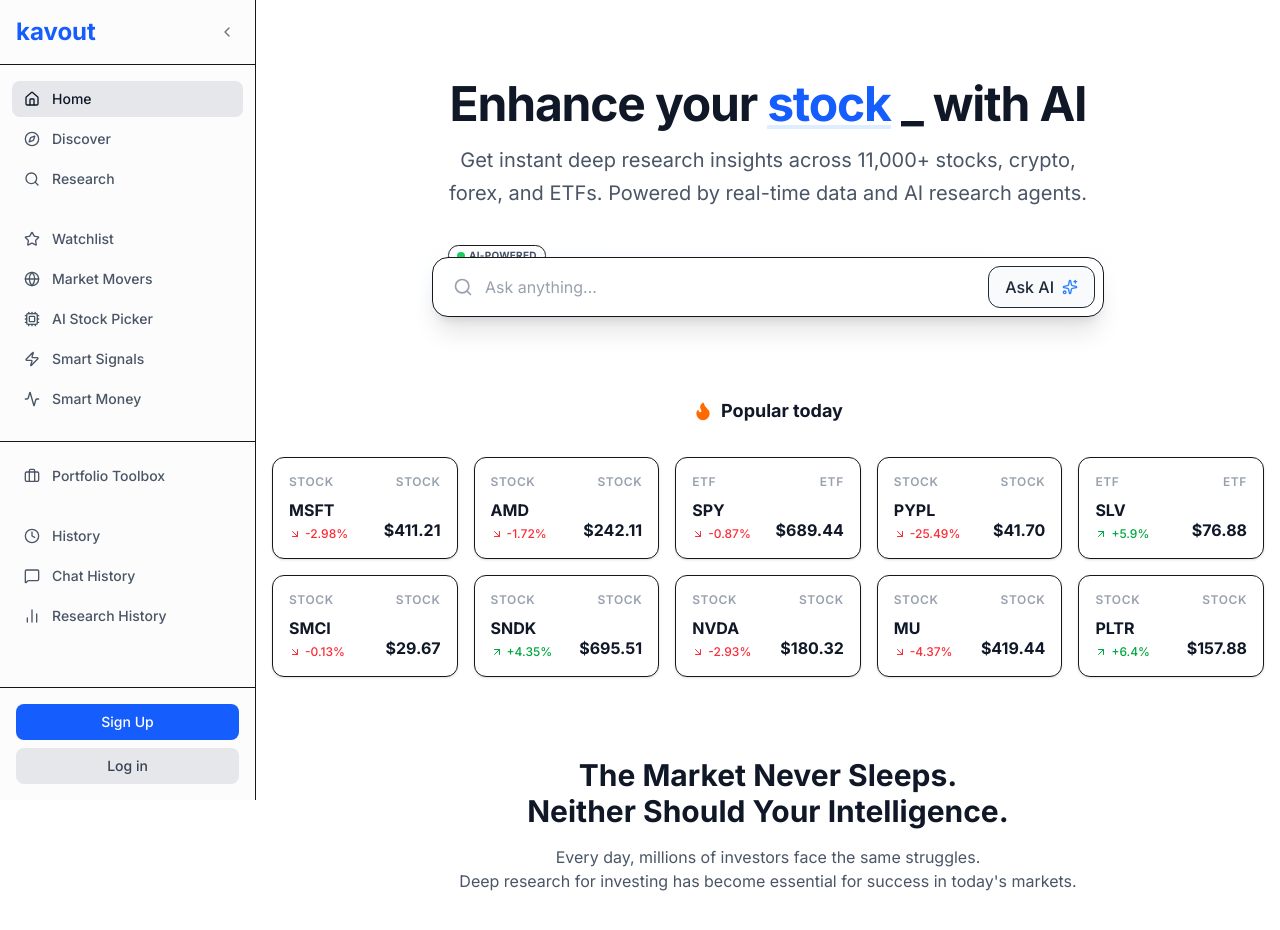
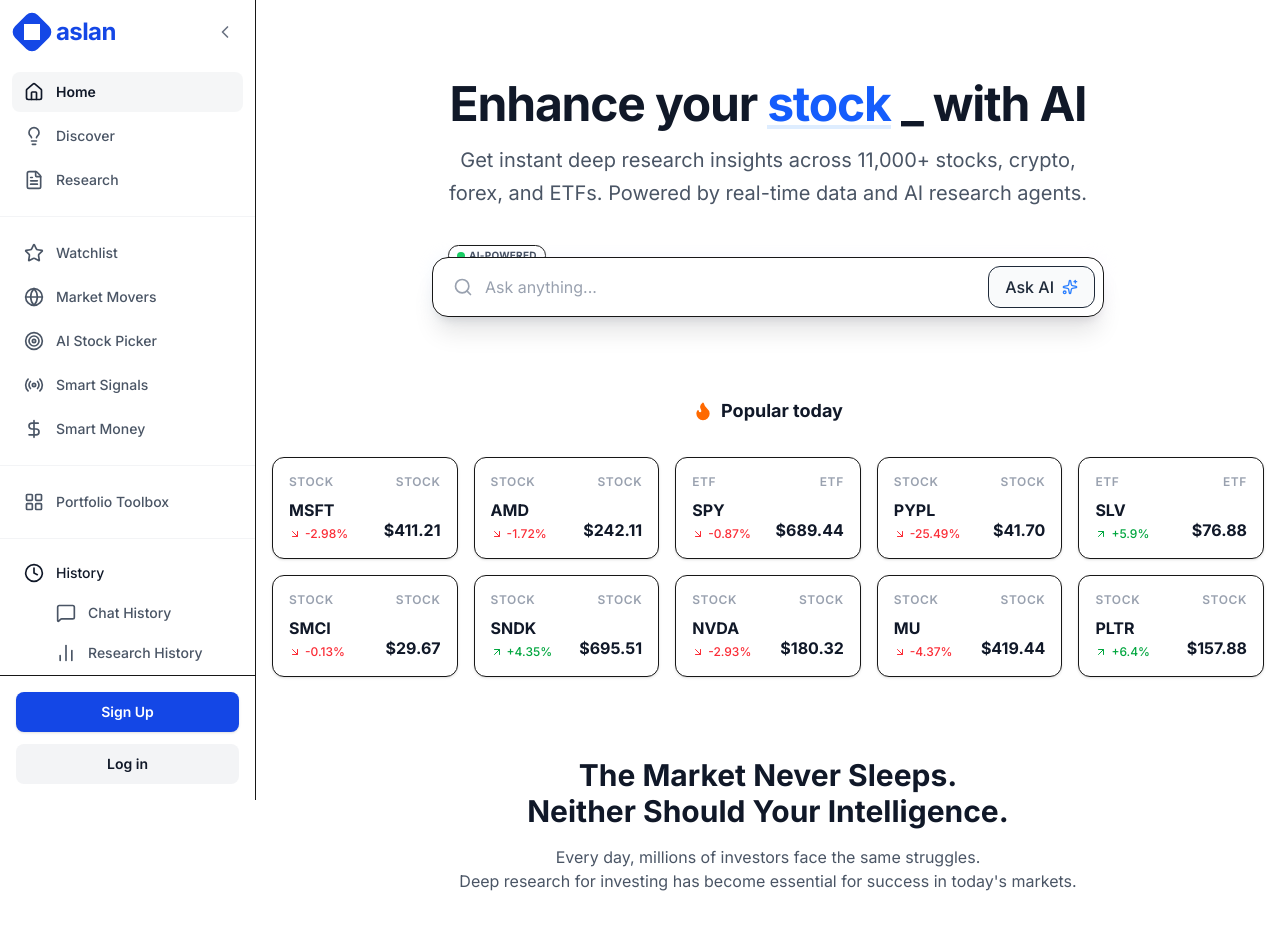
Before and after one commit to Paichanwut/aslan, a Next.js app: page / in a window 1280 px wide. Shown: the top 930 px of the page. Built offline with nearby package versions, Linux system fonts and the light colour scheme.

Commit message:
feat: Refine Sidebar with dark blue theme and correct menu items

```diff
--- a/src/components/Sidebar.tsx
+++ b/src/components/Sidebar.tsx
@@ -2,120 +2,173 @@
 import {
   Home,
   Compass,
+  Clock,
   Search,
   Star,
   Globe,
   Cpu,
   Zap,
-  Activity,
+  DollarSign,
   Briefcase,
-  Clock,
+  History,
   MessageSquare,
   BarChart2,
   ChevronLeft,
+  Hexagon,
 } from "lucide-react";
 import { cn } from "@/lib/utils";
 
 const NAV_ITEMS = [
-  { icon: Home, label: "Home", href: "/" },
+  { icon: Home, label: "Home", href: "/", isActive: true },
   { icon: Compass, label: "Discover", href: "#" },
-  { icon: Search, label: "Research", href: "#" },
+  { icon: Clock, label: "Research", href: "#" }, // Using Clock or Search for Research? Image has a Clock/Paper icon. Let's use Clock or FileText. Actually the image has a clock-like icon for "Research"? No, looks like a document/search. Let's stick to Search or similar. Wait, look at the image: "Research" has a magnifying glass/document icon? No, looks like a clock or timer? Ah, "Research" icon looks like a document with a magnifying glass maybe? Or a report. History has a clock.
+  // Let's re-examine image 2.
+  // Home: House icon.
+  // Discover: Lightbulb icon.
+  // Research: Document with a clock or eye? It looks like a report. Let's use FileText or Search.
+  // Watchlist: Star.
+  // Market Movers: Globe.
+  // AI Stock Picker: Target/Selection icon?
+  // Smart Signals: Signal waves.
+  // Smart Money: Dollar sign coin.
+  // Portfolio Toolbox: Layout/Grid icon.
+  // History: Clock.
+  // Chat History: Bubble.
+  // Research History: Bar chart.
 ];
 
-const SECONDARY_NAV_ITEMS = [
-  { icon: Star, label: "Watchlist", href: "#" },
-  { icon: Globe, label: "Market Movers", href: "#" },
-  { icon: Cpu, label: "AI Stock Picker", href: "#" },
-  { icon: Zap, label: "Smart Signals", href: "#" },
-  { icon: Activity, label: "Smart Money", href: "#" },
-];
-
-const TOOLS_ITEMS = [
-  { icon: Briefcase, label: "Portfolio Toolbox", href: "#" },
-];
-
-const HISTORY_ITEMS = [
-  { icon: Clock, label: "History", href: "#" },
-  { icon: MessageSquare, label: "Chat History", href: "#" },
-  { icon: BarChart2, label: "Research History", href: "#" },
-];
+// Let's correct the icons based on closer inspection if possible, or use closest matches.
+// Discover: Lightbulb
+// Research: Scroll/File?
+import { Lightbulb, FileText, Target, Radio, LayoutGrid } from "lucide-react";
 
 export function Sidebar() {
   return (
-    <div className="w-64 h-screen border-r bg-gray-50/50 flex flex-col hidden md:flex fixed left-0 top-0">
-      <div className="p-4 flex items-center justify-between border-b">
+    <div className="w-64 h-screen border-r bg-white flex flex-col fixed left-0 top-0">
+      {/* Header */}
+      <div className="p-4 flex items-center justify-between">
         <Link href="/" className="flex items-center gap-2">
-          <div className="text-2xl font-bold text-blue-600">kavout</div>
+          <div className="w-8 h-8 bg-blue-700 rounded-lg flex items-center justify-center transform rotate-45">
+            <div className="w-4 h-4 bg-white transform -rotate-45" />
+          </div>
+          <span className="text-2xl font-bold text-blue-700 tracking-tight">
+            aslan
+          </span>
         </Link>
-        <button className="p-1 hover:bg-gray-200 rounded">
-          <ChevronLeft className="w-4 h-4 text-gray-500" />
+        <button className="p-1 hover:bg-gray-100 rounded-full transition-colors">
+          <ChevronLeft className="w-5 h-5 text-gray-500" />
         </button>
       </div>
 
-      <div className="flex-1 overflow-auto py-4">
-        <div className="px-3 space-y-1">
-          {NAV_ITEMS.map((item) => (
+      <div className="flex-1 overflow-y-auto overflow-x-hidden py-2 custom-scrollbar">
+        {/* Main Nav */}
+        <div className="space-y-1 px-3">
           <Link
-              key={item.label}
-              href={item.href}
-              className={cn(
-                "flex items-center gap-3 px-3 py-2 rounded-lg text-sm font-medium transition-colors",
-                item.label === "Home"
-                  ? "bg-gray-200 text-gray-900"
-                  : "text-gray-600 hover:bg-gray-100 hover:text-gray-900",
-              )}
+            href="/"
+            className="flex items-center gap-3 px-3 py-2.5 rounded-lg text-sm font-semibold bg-gray-100/80 text-gray-900"
           >
-              <item.icon className="w-4 h-4" />
-              {item.label}
+            <Home className="w-5 h-5" />
+            Home
           </Link>
-          ))}
+          <Link
+            href="#"
+            className="flex items-center gap-3 px-3 py-2.5 rounded-lg text-sm font-medium text-gray-600 hover:bg-gray-50 hover:text-gray-900 transition-colors"
+          >
+            <Lightbulb className="w-5 h-5" />
+            Discover
+          </Link>
+          <Link
+            href="#"
+            className="flex items-center gap-3 px-3 py-2.5 rounded-lg text-sm font-medium text-gray-600 hover:bg-gray-50 hover:text-gray-900 transition-colors"
+          >
+            <FileText className="w-5 h-5" />
+            Research
+          </Link>
         </div>
 
-        <div className="mt-6 px-3 space-y-1">
-          {SECONDARY_NAV_ITEMS.map((item) => (
+        <div className="my-4 border-t border-gray-100" />
+
+        {/* Tools */}
+        <div className="space-y-1 px-3">
           <Link
-              key={item.label}
-              href={item.href}
-              className="flex items-center gap-3 px-3 py-2 rounded-lg text-sm font-medium text-gray-600 hover:bg-gray-100 hover:text-gray-900 transition-colors"
+            href="#"
+            className="flex items-center gap-3 px-3 py-2.5 rounded-lg text-sm font-medium text-gray-600 hover:bg-gray-50 hover:text-gray-900 transition-colors"
           >
-              <item.icon className="w-4 h-4" />
-              {item.label}
+            <Star className="w-5 h-5" />
+            Watchlist
           </Link>
-          ))}
+          <Link
+            href="#"
+            className="flex items-center gap-3 px-3 py-2.5 rounded-lg text-sm font-medium text-gray-600 hover:bg-gray-50 hover:text-gray-900 transition-colors"
+          >
+            <Globe className="w-5 h-5" />
+            Market Movers
+          </Link>
+          <Link
+            href="#"
+            className="flex items-center gap-3 px-3 py-2.5 rounded-lg text-sm font-medium text-gray-600 hover:bg-gray-50 hover:text-gray-900 transition-colors"
+          >
+            <Target className="w-5 h-5" />
+            AI Stock Picker
+          </Link>
+          <Link
+            href="#"
+            className="flex items-center gap-3 px-3 py-2.5 rounded-lg text-sm font-medium text-gray-600 hover:bg-gray-50 hover:text-gray-900 transition-colors"
+          >
+            <Radio className="w-5 h-5" />
+            Smart Signals
+          </Link>
+          <Link
+            href="#"
+            className="flex items-center gap-3 px-3 py-2.5 rounded-lg text-sm font-medium text-gray-600 hover:bg-gray-50 hover:text-gray-900 transition-colors"
+          >
+            <DollarSign className="w-5 h-5" />
+            Smart Money
+          </Link>
         </div>
 
-        <div className="mt-6 px-3 border-t pt-4 space-y-1">
-          {TOOLS_ITEMS.map((item) => (
+        <div className="my-4 border-t border-gray-100" />
+
+        <div className="space-y-1 px-3">
           <Link
-              key={item.label}
-              href={item.href}
-              className="flex items-center gap-3 px-3 py-2 rounded-lg text-sm font-medium text-gray-600 hover:bg-gray-100 hover:text-gray-900 transition-colors"
+            href="#"
+            className="flex items-center gap-3 px-3 py-2.5 rounded-lg text-sm font-medium text-gray-600 hover:bg-gray-50 hover:text-gray-900 transition-colors"
           >
-              <item.icon className="w-4 h-4" />
-              {item.label}
+            <LayoutGrid className="w-5 h-5" />
+            Portfolio Toolbox
           </Link>
-          ))}
         </div>
 
-        <div className="mt-6 px-3 space-y-1">
-          {HISTORY_ITEMS.map((item) => (
+        <div className="my-4 border-t border-gray-100" />
+
+        <div className="space-y-1 px-3">
+          <div className="px-3 py-2 flex items-center gap-3 text-gray-900 font-medium text-sm">
+            <Clock className="w-5 h-5" />
+            History
+          </div>
           <Link
-              key={item.label}
-              href={item.href}
-              className="flex items-center gap-3 px-3 py-2 rounded-lg text-sm font-medium text-gray-600 hover:bg-gray-100 hover:text-gray-900 transition-colors"
+            href="#"
+            className="flex items-center gap-3 px-3 py-2 pl-11 rounded-lg text-sm font-medium text-gray-600 hover:bg-gray-50 hover:text-gray-900 transition-colors"
           >
-              <item.icon className="w-4 h-4" />
-              {item.label}
+            <MessageSquare className="w-5 h-5" />
+            Chat History
           </Link>
-          ))}
+          <Link
+            href="#"
+            className="flex items-center gap-3 px-3 py-2 pl-11 rounded-lg text-sm font-medium text-gray-600 hover:bg-gray-50 hover:text-gray-900 transition-colors"
+          >
+            <BarChart2 className="w-5 h-5" />
+            Research History
+          </Link>
         </div>
       </div>
 
-      <div className="p-4 border-t">
-        <button className="w-full bg-blue-600 text-white rounded-lg py-2 text-sm font-medium hover:bg-blue-700 transition-colors">
+      {/* Footer Buttons */}
+      <div className="p-4 border-t bg-white">
+        <button className="w-full bg-blue-700 text-white rounded-lg py-2.5 text-sm font-semibold hover:bg-blue-800 transition-colors shadow-sm mb-3">
           Sign Up
         </button>
-        <button className="w-full mt-2 bg-gray-200 text-gray-700 rounded-lg py-2 text-sm font-medium hover:bg-gray-300 transition-colors">
+        <button className="w-full bg-gray-100 text-gray-900 rounded-lg py-2.5 text-sm font-semibold hover:bg-gray-200 transition-colors">
           Log in
         </button>
       </div>
```
Lines whose indentation alone changed are shown as unchanged.
